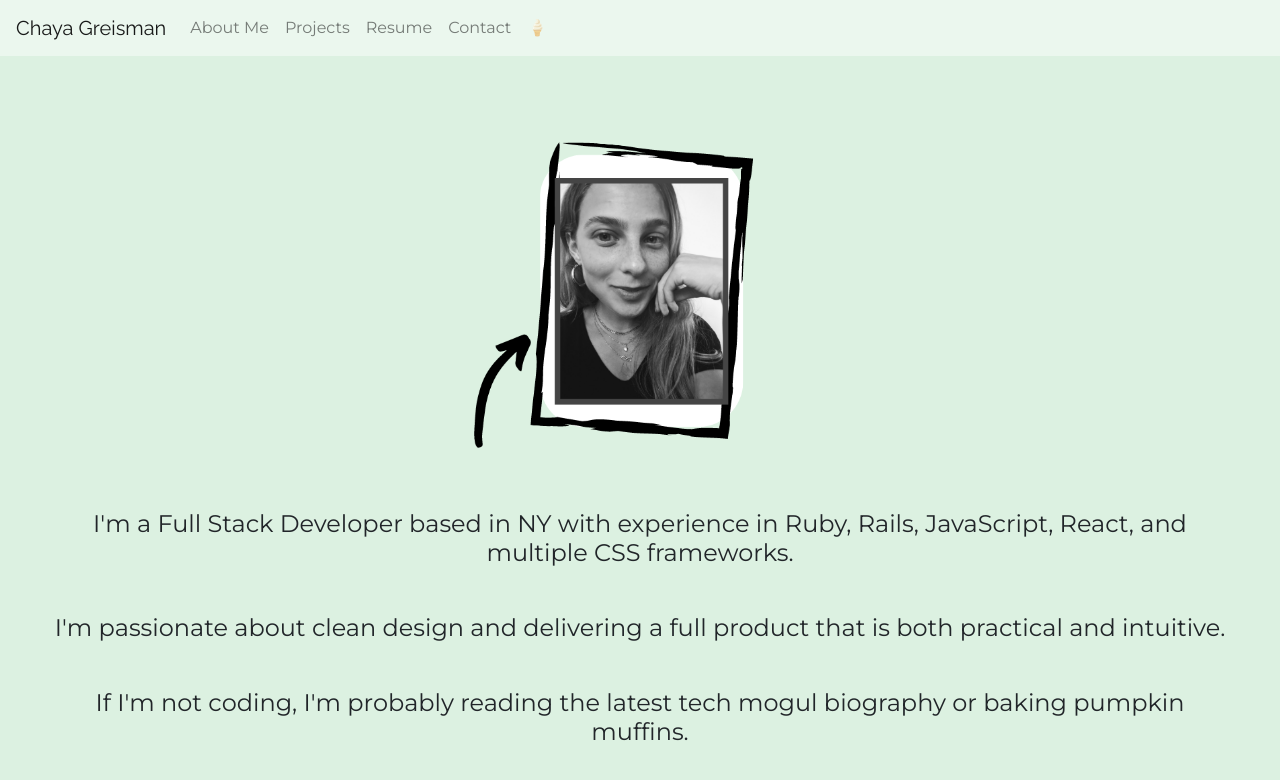
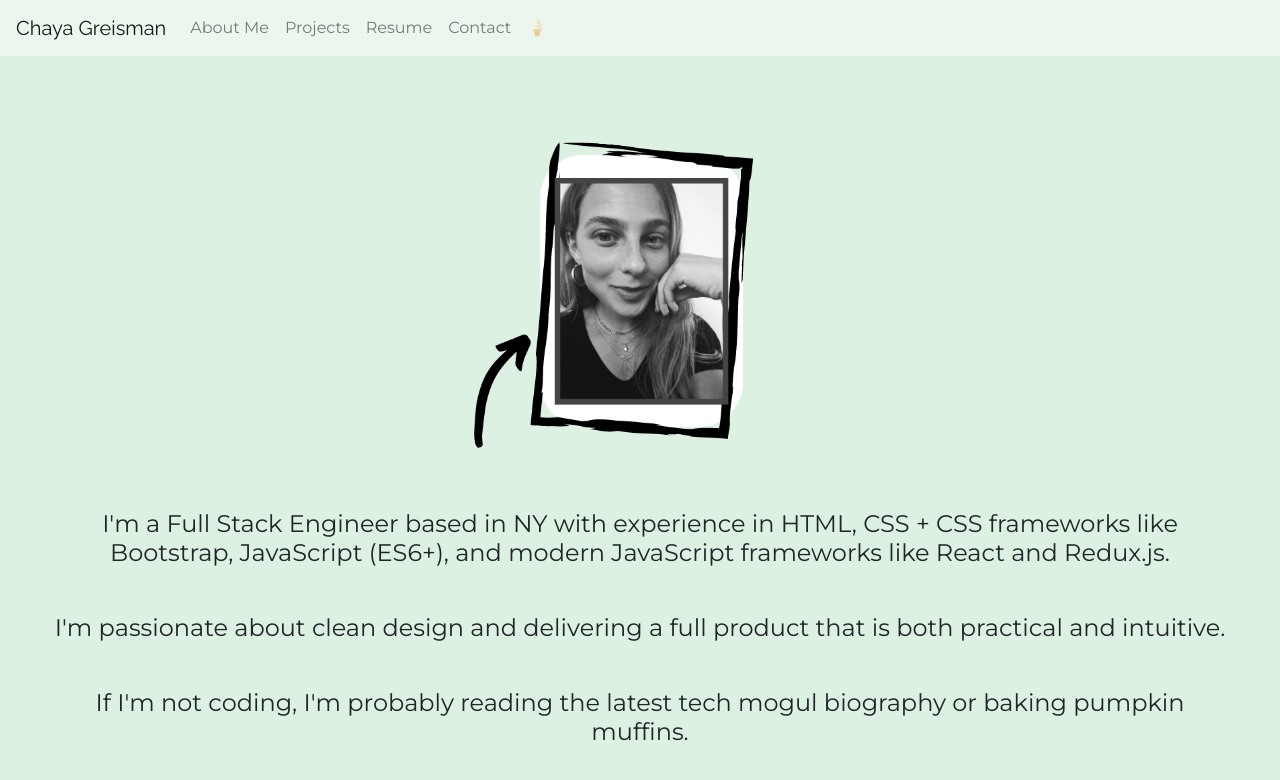
Before and after one commit to ChayaGreisman/personal-site, a React (Create React App) app: page /about in a window 1280 px wide. Shown: the top 780 px of the page. Built offline with nearby package versions, Linux system fonts and the light colour scheme.

Commit message:
change about text..

```diff
--- a/src/containers/AboutContainer.js
+++ b/src/containers/AboutContainer.js
@@ -8,7 +8,7 @@ function AboutContainer(){
         {/* <img src="./me-pic-arrow.png" alt="chaya-greisman" className="chaya-greisman-pic"/> */}
         <img src="./me-pic-arrow-2.png" alt="chaya-greisman" className="chaya-greisman-pic"/>
         <div className = 'about-text'>
-          <h4>I'm a Full Stack Developer based in NY with experience in Ruby, Rails, JavaScript, React, and multiple CSS frameworks.</h4>
+          <h4>I'm a Full Stack Engineer based in NY with experience in HTML, CSS + CSS frameworks like Bootstrap, JavaScript (ES6+), and modern JavaScript frameworks like React and Redux.js.</h4>
           <br/>
           <h4>I'm passionate about clean design and delivering a full product that is both practical and intuitive.</h4>
           <br/>
```
